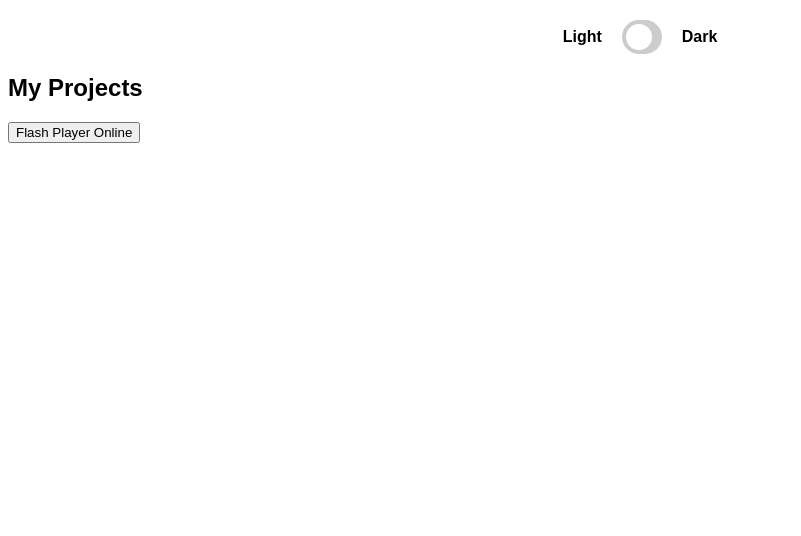
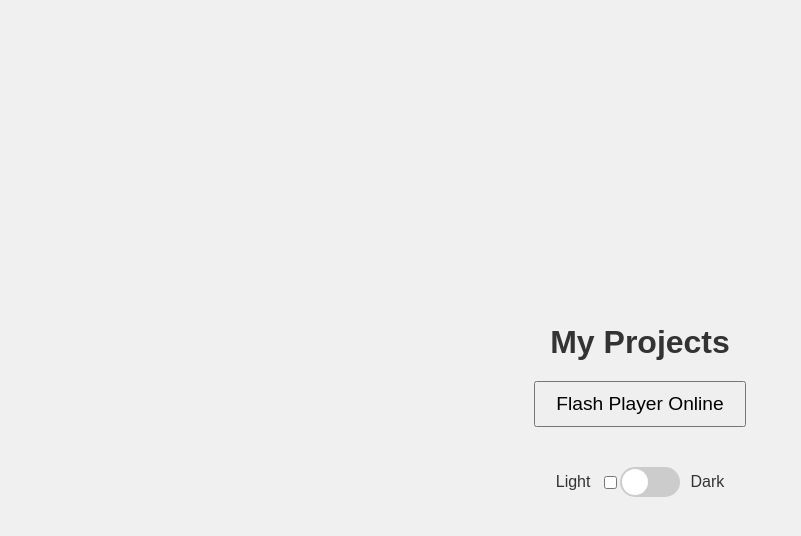
Before and after one commit to ChumbleDev/mywebsite, a plain HTML site: page index.html in a window 1280 px wide. Shown: the whole page, without its empty margins (0-801 px from the left). Drawn offline with Linux system fonts and the light colour scheme.

Commit message:
fixes for the improvements

```diff
--- a/index.html
+++ b/index.html
@@ -6,93 +6,96 @@
     <title>My Projects</title>
     <style>
         body {
-            background-color: white;
-            color: black;
+            margin: 0;
             font-family: Arial, sans-serif;
-            transition: background-color 0.3s, color 0.3s;
+            background-color: #f0f0f0;
+            color: #333;
+            text-align: center;
         }
 
-        body.dark-mode {
-            background-color: black;
-            color: white;
+        .container {
+            display: flex;
+            flex-direction: column;
+            align-items: center;
+            justify-content: center;
+            height: 100vh;
+        }
+
+        h1 {
+            margin-bottom: 20px;
+            font-size: 2em;
+        }
+
+        button {
+            margin-bottom: 40px;
+            padding: 10px 20px;
+            font-size: 1.2em;
+            cursor: pointer;
         }
 
         .theme-toggle {
             display: flex;
             align-items: center;
             justify-content: center;
-            margin-top: 20px;
         }
 
-        .theme-toggle span {
+        .toggle-label {
             margin: 0 10px;
-            font-weight: bold;
+            font-size: 1em;
         }
 
-        .switch {
+        .toggle-switch {
             position: relative;
-            display: inline-block;
             width: 60px;
-            height: 34px;
+            height: 30px;
+            background-color: #ccc;
+            border-radius: 15px;
+            cursor: pointer;
+            transition: background-color 0.3s;
         }
 
-        .switch input {
-            opacity: 0;
-            width: 0;
-            height: 0;
+        .toggle-switch:before {
+            content: "";
+            position: absolute;
+            width: 26px;
+            height: 26px;
+            background-color: #fff;
+            border-radius: 50%;
+            top: 2px;
+            left: 2px;
+            transition: transform 0.3s;
         }
 
-        .slider {
-            position: absolute;
-            cursor: pointer;
-            top: 0;
-            left: 0;
-            right: 0;
-            bottom: 0;
-            background-color: #ccc;
-            transition: 0.4s;
-            border-radius: 34px;
+        input[type="checkbox"]:checked + .toggle-switch:before {
+            transform: translateX(30px);
         }
 
-        .slider:before {
-            position: absolute;
-            content: "";
-            height: 26px;
-            width: 26px;
-            left: 4px;
-            bottom: 4px;
-            background-color: white;
-            transition: 0.4s;
-            border-radius: 50%;
+        input[type="checkbox"]:checked + .toggle-switch {
+            background-color: #333;
         }
 
-        input:checked + .slider {
-            background-color: #2196F3;
-        }
-
-        input:checked + .slider:before {
-            transform: translateX(26px);
+        body.dark-mode {
+            background-color: #333;
+            color: #f0f0f0;
         }
     </style>
 </head>
-<body>
-    <div class="theme-toggle">
-        <span>Light</span>
-        <label class="switch">
-            <input type="checkbox" id="theme-toggle">
-            <span class="slider"></span>
-        </label>
-        <span>Dark</span>
+<body class="light-mode">
+    <div class="container">
+        <h1>My Projects</h1>
+        <button onclick="window.location.href='https://chumbledev.github.io/flashplayer/';">Flash Player Online</button>
+        <div class="theme-toggle">
+            <span class="toggle-label">Light</span>
+            <input type="checkbox" id="theme-toggle-checkbox">
+            <label for="theme-toggle-checkbox" class="toggle-switch"></label>
+            <span class="toggle-label">Dark</span>
+        </div>
     </div>
+    <script>
+        const toggleCheckbox = document.getElementById('theme-toggle-checkbox');
 
-    <section id="my-projects">
-        <h2>My Projects</h2>
-        <button onclick="location.href='https://chumbledev.github.io/flashplayer/'">Flash Player Online</button>
-    </section>
-
-    <script>
-        document.getElementById('theme-toggle').addEventListener('change', function() {
-            document.body.classList.toggle('dark-mode');
+        toggleCheckbox.addEventListener('change', () => {
+            document.body.classList.toggle('dark-mode', toggleCheckbox.checked);
         });
     </script>
 </body>
```
